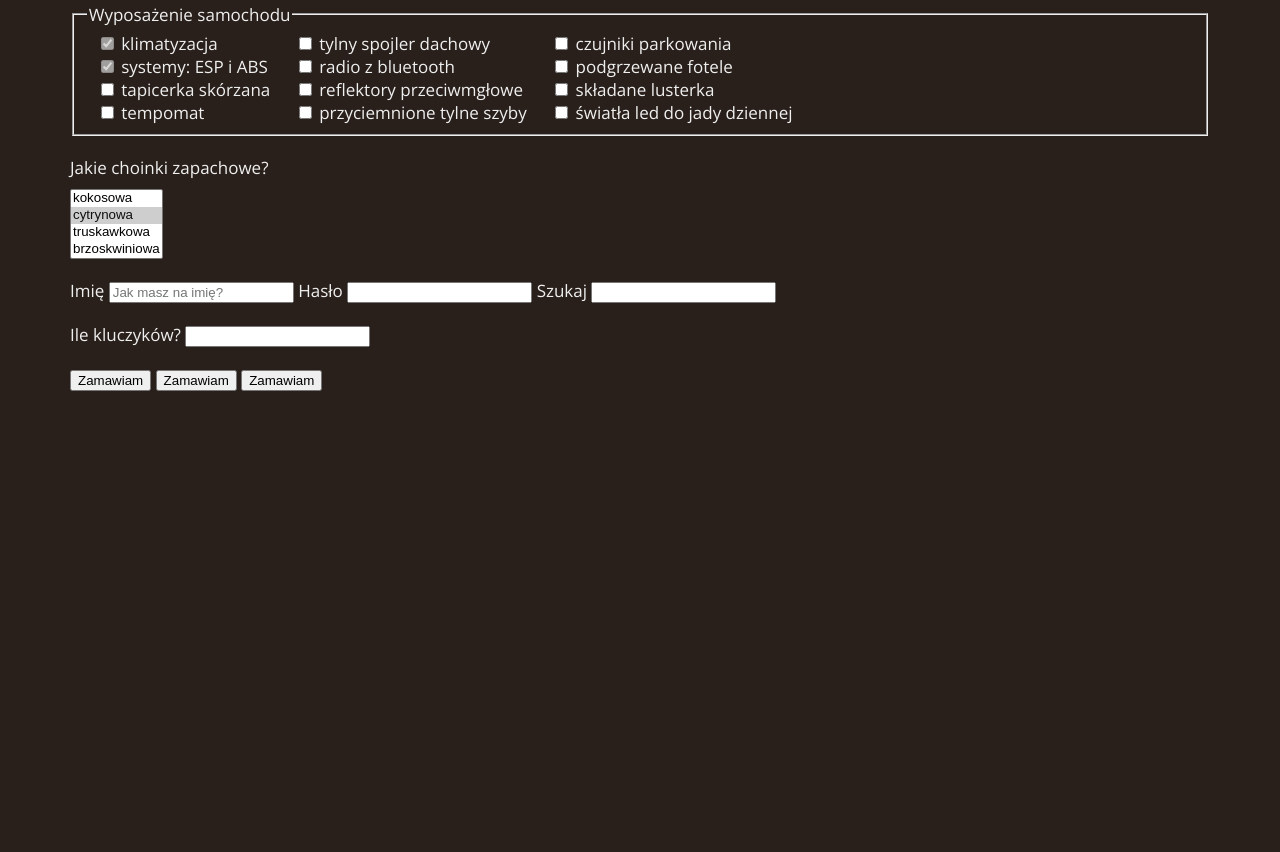
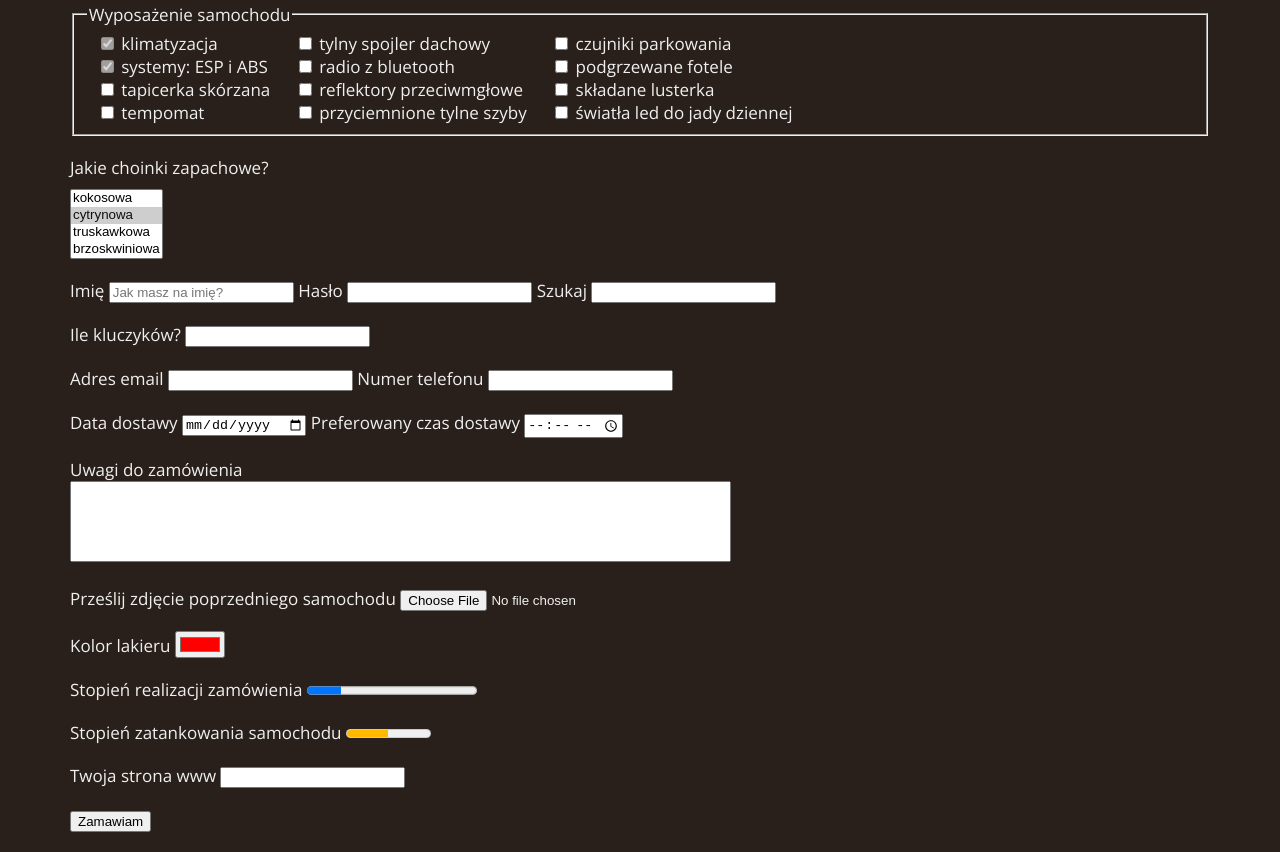
Before and after one commit to mygingerdiary/studying-html-css, a plain HTML site: page kontrolki formularzy/kontrolki.html in a window 1280 px wide. Shown: the part 276-1128 px from the top of the page. Before the commit the page ends 800 px from the top, so only its background shows below. Drawn offline with nearby package versions, Linux system fonts and the light colour scheme.

Commit message:
study more control forms and doing showcase of them with tutorial of Miroslaw Zelent

```diff
--- a/klasyczne_kontrolki/kontrolki.html
+++ b/kontrolki formularzy/kontrolki.html
@@ -32,7 +32,7 @@
 
 		<article>
 
-			<form action="order.php" method="post">
+			<form action="order.php" method="post" enctype="multipart/form-data">
 
 				<div class="row">
 					<fieldset>
@@ -102,9 +102,51 @@
 				</div>
 
 				<div class="row">
+					<label> Adres email <input type="email" name="adres" required></label>
+					<label> Numer telefonu <input type="tel" name="telefon" required></label> <!-- brak walidacji -->
+				</div>
+
+				<div class="row">
+					<label> Data dostawy <input type="date" name="dzien"></label>
+					<label> Preferowany czas dostawy <input type="time" name="czas" min="09:00" max="18:00"></label>
+				</div>
+
+				<div class="row">
+					<div><label for="komentarz"> Uwagi do zamówienia </label></div>
+					<textarea name="komentarz" id="komentarz" rows="5" cols="80" maxlength="25" minlength="10"></textarea>
+				</div>
+
+				<div class="row">
+					<label for=""> Prześlij zdjęcie poprzedniego samochodu </label>
+					<input type="file" name="obraz" accept="image/x-png, image/gif, image/jpeg">
+				</div>
+
+				<div class="row">
+					<label> Kolor lakieru <input type="color" name="kolor" value="#ff0000"></label>
+				</div>
+
+				<div class="row">
+					<label> Stopień realizacji zamówienia </label>
+					<progress id="realizacja" value="20" max="100"></progress>
+				</div>
+
+				<div class="row">
+					<label> Stopień zatankowania samochodu </label>
+					<meter min="0" max="100" title="procent" value="50" low="30" high="70" optimum="75"></meter>
+				</div>
+
+				<div class="row">
+					<label> Twoja strona www</label>
+					<input type="url" name="witryna" value="">
+				</div>
+
+				<input type="hidden" name="token" value="237h2hhuhoi123">
+
+				<div class="row">
 					<input type="submit" value="Zamawiam">
-					<input type="button" value="Zamawiam">
+					<!-- <input type="button" value="Zamawiam">
 					<button>Zamawiam</button>
+					<input type="reset" name="" value="Wyczyść formularz"> -->
 				</div>
 
 
--- a/klasyczne_kontrolki/main.css
+++ b/kontrolki formularzy/main.css
@@ -27,3 +27,8 @@ h1
   display: inline-block;
   margin: 0px 10px;
 }
+
+#komentarz
+{
+  resize: none;
+}
```
Also changed, not shown: kontrolki formularzy/README.txt (renamed from klasyczne_kontrolki/README.txt).
